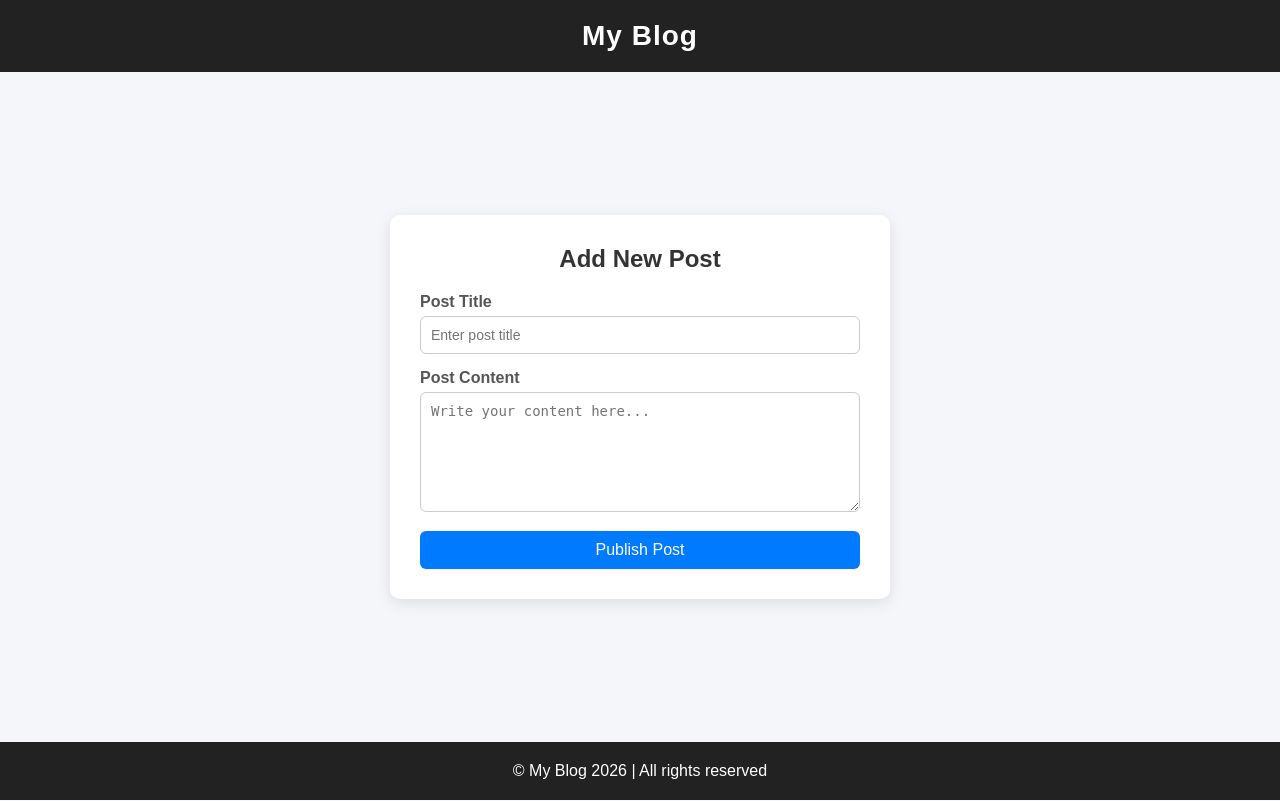
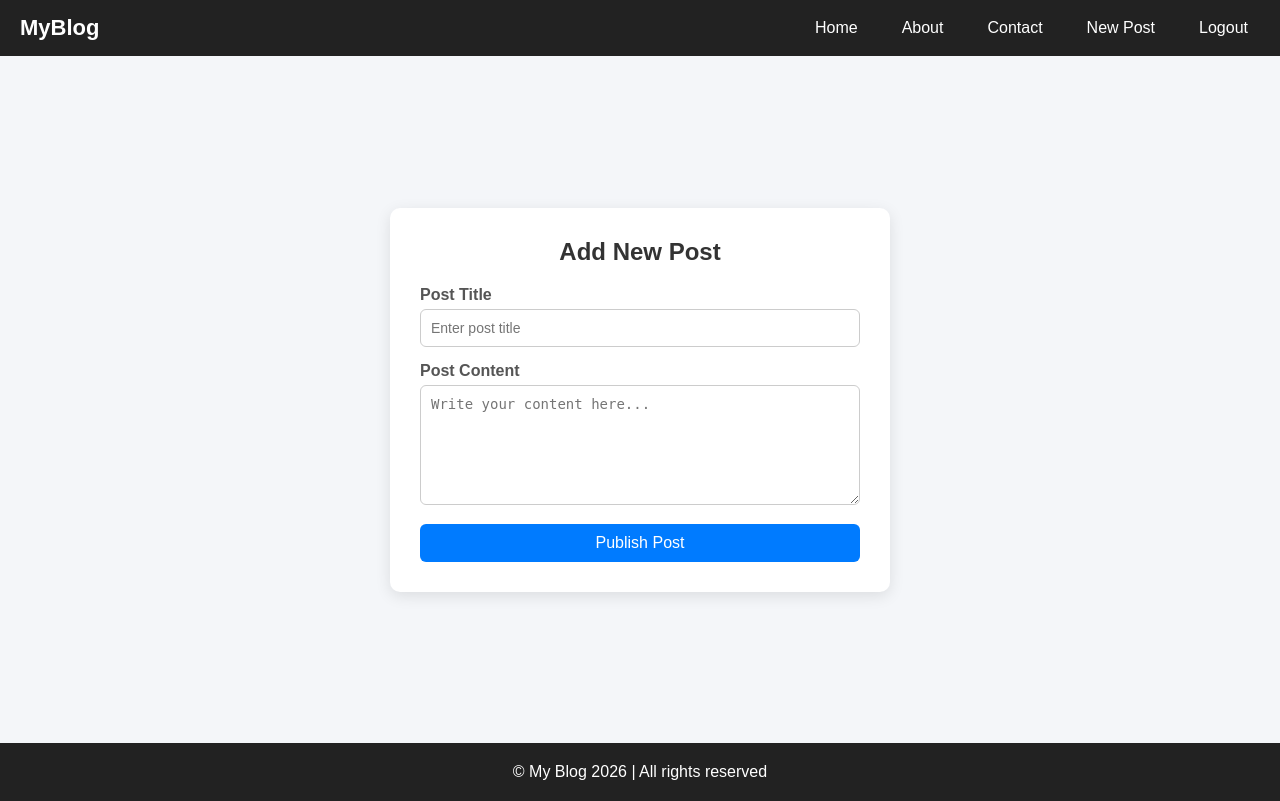
Before and after one commit to mateuszral/django-blog, a Django app: page /posts/new/ in a window 1280 px wide. Run offline with Django 5.2, Linux system fonts and the light colour scheme; the visitor is signed in with stand-in values (Sample User, id 1).

Commit message:
change heading to navbar and add homepage

```diff
--- a/web_blog/static/web_blog/main.css
+++ b/web_blog/static/web_blog/main.css
@@ -14,6 +14,6 @@ body {
 }
 
 .main {
-    min-height: calc(100vh - 210px);
-    margin: 40px auto;
+    min-height: calc(100vh - 113px);
+    margin: 0 auto;
 }
--- a/web_blog/static/web_blog/new_post.css
+++ b/web_blog/static/web_blog/new_post.css
@@ -13,7 +13,7 @@
     max-width: 500px;
 }
 
-.form__header {
+.form__heading {
     text-align: center;
     margin-bottom: 20px;
     color: #333;
--- a/web_blog/static/web_blog/post_details.css
+++ b/web_blog/static/web_blog/post_details.css
@@ -1,6 +1,6 @@
 .main {
     max-width: 800px;
-    padding: 0 20px;
+    padding: 40px 20px;
 }
 
 .post {
--- a/web_blog/templates/web_blog/header.html
+++ /dev/null
@@ -1,40 +0,0 @@
-<style>
-    .header {
-        background: #222;
-        color: white;
-        padding: 20px;
-        text-align: center;
-        position: relative;
-    }
-
-    .header__heading {
-        margin: 0;
-        font-size: 28px;
-        letter-spacing: 1px;
-    }
-
-    .new__post {
-        position: absolute;
-        top: 20px;
-        right: 20px;
-        font-size: 24px;
-        text-decoration: none;
-        color: #fff;
-        display: none
-    }
-</style>
-<header class="header">
-    <h1 class="header__heading">My Blog</h1>
-    {% if user.is_authenticated and user.is_staff %}
-    <a class="new__post" href="{% url 'new_post' %}">+</a>
-    {% endif %}
-
-    <!-- To refactor -->
-    <script>
-        const url = window.location.pathname;
-        console.log(url);
-        if (url !== '/posts/new/') {
-            document.querySelector('.new__post').style.display = 'block';
-        }
-    </script>
-</header>
--- /dev/null
+++ b/web_blog/templates/web_blog/navbar.html
@@ -0,0 +1,92 @@
+<style>
+    .navbar {
+        background-color: #222;
+        padding: 15px 20px;
+        display: flex;
+        justify-content: space-between;
+        align-items: center;
+        position: sticky;
+        top: 0;
+        z-index: 1000;
+    }
+
+    .logo {
+        color: #fff;
+        font-size: 22px;
+        font-weight: bold;
+        text-decoration: none;
+    }
+
+    .navbar__links {
+        list-style: none;
+        display: flex;
+        gap: 20px;
+    }
+
+    .navbar__links li a {
+        text-decoration: none;
+        color: #fff;
+        font-size: 16px;
+        padding: 8px 12px;
+        transition: 0.3s ease;
+        border-radius: 5px;
+    }
+
+    .navbar__links li a:hover {
+        background-color: #007bff;
+    }
+
+    /* Hamburger */
+    .menu-toggle {
+        display: none;
+        font-size: 26px;
+        color: #fff;
+        cursor: pointer;
+    }
+
+    /* Responsive */
+    @media (max-width: 768px) {
+        .navbar__links {
+            display: none;
+            flex-direction: column;
+            position: absolute;
+            top: 60px;
+            right: 20px;
+            background-color: #222;
+            width: 200px;
+            border-radius: 8px;
+            padding: 10px 0;
+        }
+
+        .navbar__links li {
+            text-align: center;
+            margin: 10px 0;
+        }
+
+        .menu-toggle {
+            display: block;
+        }
+
+        #menu-checkbox:checked+.menu-toggle+.navbar__links {
+            display: flex;
+        }
+    }
+</style>
+<nav class="navbar">
+    <a href="{% url 'index' %}" class="logo">MyBlog</a>
+
+    <input type="checkbox" id="menu-checkbox" hidden>
+    <label for="menu-checkbox" class="menu-toggle">&#9776;</label>
+
+    <ul class="navbar__links">
+        <li><a href="{% url 'index' %}">Home</a></li>
+        <li><a href="{% url 'about' %}">About</a></li>
+        <li><a href="{% url 'contact' %}">Contact</a></li>
+        {% if user.is_authenticated %}
+            <li><a href="{% url 'new_post' %}">New Post</a></li>
+            <li><a href="{% url 'index' %}">Logout</a></li>
+        {% else %}
+            <li><a href="{% url 'login' %}">Login</a></li>
+        {% endif %}
+    </ul>
+</nav>
--- a/web_blog/templates/web_blog/new_post.html
+++ b/web_blog/templates/web_blog/new_post.html
@@ -5,15 +5,15 @@
     <meta charset="UTF-8">
     <meta name="viewport" content="width=device-width, initial-scale=1.0">
     <title>My Blog - new post</title>
+    <link rel="stylesheet" href="{% static 'web_blog/main.css' %}">
     <link rel="stylesheet" href="{% static 'web_blog/new_post.css' %}">
-    <link rel="stylesheet" href="{% static 'web_blog/main.css' %}">
 </head>
 <body>
-    {% include "web_blog/header.html" %}
+    {% include "web_blog/navbar.html" %}
     <main class="main">
         <div class="container">
             <form action="#" method="POST" class="form">
-                <h2 class="form__header">Add New Post</h2>
+                <h2 class="form__heading">Add New Post</h2>
                 {% csrf_token %}
                 <div class="form__group">
                     <label for="title">Post Title</label>
--- a/web_blog/templates/web_blog/post_details.html
+++ b/web_blog/templates/web_blog/post_details.html
@@ -1,3 +1,4 @@
+{% load static %}
 <!DOCTYPE html>
 <html lang="en">
 <head>
@@ -5,12 +6,11 @@
     <meta name="viewport" content="width=device-width, initial-scale=1.0">
     <title>{{ post.title }}</title>
 
-    {% load static %}
+    <link rel="stylesheet" href="{% static 'web_blog/main.css' %}">
     <link rel="stylesheet" href="{% static 'web_blog/post_details.css' %}">
-    <link rel="stylesheet" href="{% static 'web_blog/main.css' %}">
 </head>
 <body>
-    {% include 'web_blog/header.html' %}
+    {% include 'web_blog/navbar.html' %}
     <main class="main">
         <div class="post">
             <h2 class="post__title">{{ post.title }}</h2>
--- a/web_blog/templates/web_blog/posts.html
+++ b/web_blog/templates/web_blog/posts.html
@@ -1,3 +1,4 @@
+{% load static %}
 <!DOCTYPE html>
 <html lang="en">
 <head>
@@ -5,12 +6,11 @@
     <meta name="viewport" content="width=device-width, initial-scale=1.0">
     <title>Blog</title>
 
-    {% load static %}
+    <link rel="stylesheet" href="{% static 'web_blog/main.css' %}">
     <link rel="stylesheet" href="{% static 'web_blog/posts.css' %}">
-    <link rel="stylesheet" href="{% static 'web_blog/main.css' %}">
 </head>
 <body>
-    {% include 'web_blog/header.html' %}
+    {% include 'web_blog/navbar.html' %}
     <main class="main">
         {% if posts %}
         <div class="container">
--- a/web_blog/urls.py
+++ b/web_blog/urls.py
@@ -7,4 +7,7 @@ urlpatterns = [
     path("posts/", views.posts, name="posts"),
     path("posts/<int:post_id>/", views.post_details, name="post_details"),
     path("posts/new/", views.new_post, name="new_post"),
+    path("about/", views.about, name="about"),
+    path("contact/", views.contact, name="contact"),
+    path("login/", views.login, name="login"),
 ]
--- a/web_blog/views.py
+++ b/web_blog/views.py
@@ -5,7 +5,7 @@ from .models import Post
 
 
 def index(request):
-    return HttpResponse("Hello, world. You're at the blog index.")
+    return render(request, "web_blog/index.html")
 
 def posts(request):
     posts_list = Post.objects.order_by("-created_at")
@@ -18,3 +18,12 @@ def post_details(request, post_id):
 
 def new_post(request):
     return render(request, "web_blog/new_post.html")
+
+def about(request):
+    return HttpResponse("This is the about page.")
+
+def contact(request):
+    return HttpResponse("This is the contact page.")
+
+def login(request):
+    return HttpResponse("This is the login page.")
```
Also changed, not shown: web_blog/static/web_blog/index.css (added, +93 -0 lines), web_blog/templates/web_blog/index.html (added, +46 -0 lines).
